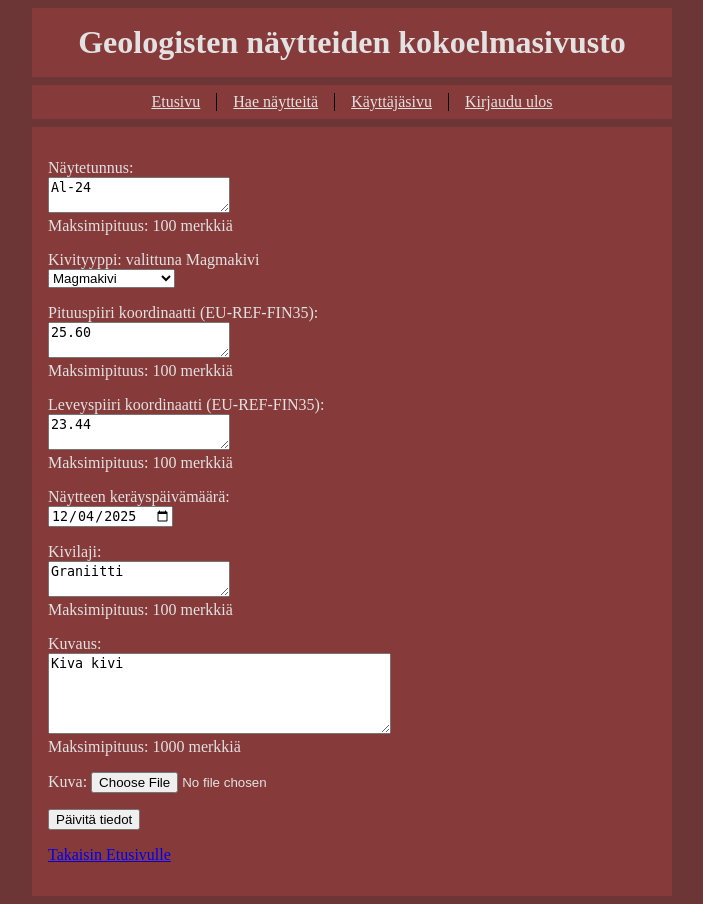
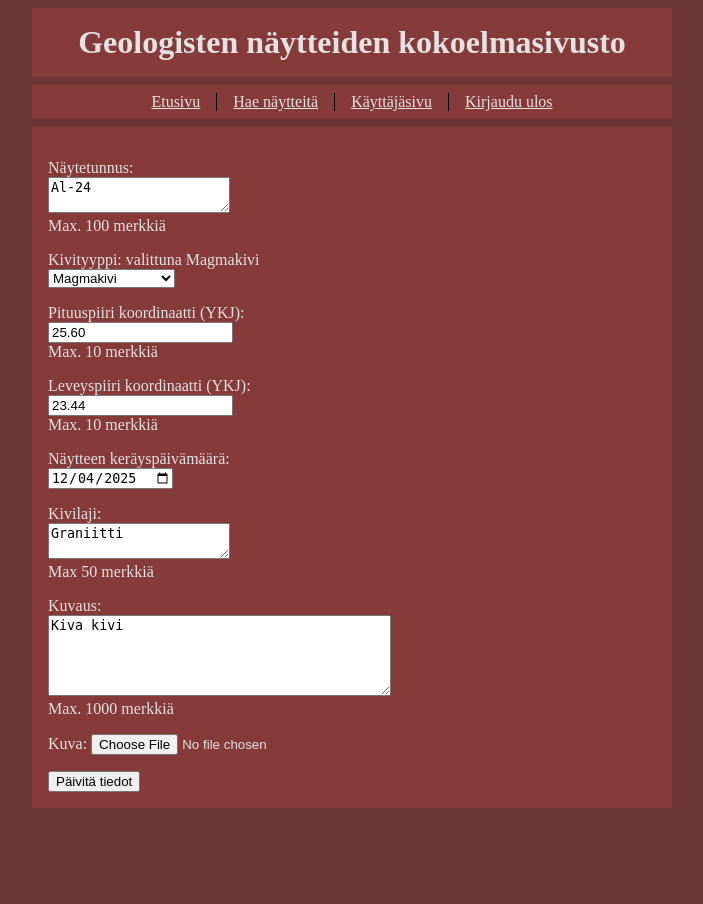
Before and after one commit to 2t5xbtcpxk-hash/Geologisten-kivinaytteiden-keskustelupalsta, a Flask app: page /edit_thread/1 in a window 1280 px wide. Shown: the whole page, without its empty margins (288-991 px from the left). After the commit the page ends 808 px from the top, so only its background shows below. Run offline with Flask 3, Linux system fonts and the light colour scheme; a user stored in the database is signed in; data comes from the database, SQL or seed files in the repository; both versions use the stored data as it was after the commit.

Commit message:
Cosmetic updates, and changes to filling fields.

```diff
--- a/app.py
+++ b/app.py
@@ -8,6 +8,7 @@ import sqlite3
 import db, users, forum
 import markupsafe
 import math
+from datetime import date, datetime
 
 # Connect to database
 con = sqlite3.connect("database.db")
@@ -24,6 +25,7 @@ def index(page=1):
     page_size = 10
     page_count = math.ceil(thread_count / page_size)
     page_count = max(page_count, 1)
+    current_date = current_date=date.today().isoformat()
 
     if page < 1:
         return redirect("/1")
@@ -37,7 +39,7 @@ def index(page=1):
         user_id = session["user_id"]
         return render_template("main.html", threads = forum.get_threads(page, page_size),
                                user = forum.get_user(user_id),
-                               page=page, page_count=page_count)
+                               page=page, page_count=page_count, current_date=current_date)
 
 @app.route("/login", methods=["GET", "POST"])
 def login():
@@ -90,6 +92,12 @@ def create():
         session["filled"] = {"username": username}
         return redirect("/register")
 
+    if len(password1) < 5 or len(password1) > 15 or len(password2) < 5 or len(password2) > 15:
+        flash("VIRHE: Salasana on väärän mittainen")
+
+    if len(username) > 16 or len(username) < 3:
+        flash("VIRHE: Käyttäjänimi on liian pitkä tai liian lyhyt")
+
     session.pop("filled", default=None)
     flash("Tunnuksen luominen onnistui, kirjaudu nyt sisään.")
     return redirect("/login")
@@ -123,13 +131,13 @@ def new_thread():
     if not title or len(title) > 100:
         abort(403)
 
-    if not rock or len(rock) > 100:
+    if not rock or len(rock) > 50:
         abort(403)
 
-    if not latitude or len(latitude) > 50:
+    if not latitude or len(latitude) > 10:
         abort(403)
 
-    if not longitude or len(longitude) > 50:
+    if not longitude or len(longitude) > 10:
         abort(403)
 
     if not rock_type:
--- a/static/main.css
+++ b/static/main.css
@@ -57,8 +57,14 @@ nav li:not(:last-of-type) {
   text-align: center;
 }
 
-.message, .thread {
-  border: 2px solid black;
+.thread {
+  border: 2px solid grey;
+  margin: 1em;
+  padding: 0.2em 0.5em;
+}
+
+.message {
+  border: 2px solid rgba(128, 128, 128, 0.3);
   margin: 1em;
   padding: 0.2em 0.5em;
 }
--- a/templates/edit.html
+++ b/templates/edit.html
@@ -7,7 +7,8 @@
 <form action="/edit/{{ message.id }}" method="post">
   <p>
     Viesti:<br />
-    <textarea name="content" rows="5" cols="40" maxlength="1000" required>{{ message.content }}</textarea>
+    <textarea name="content" rows="5" cols="40" maxlength="1000" required>{{ message.content }}</textarea>  <br />
+    Max. 1000 merkkiä
   </p>
   <input type="hidden" name="csrf_token" value="{{ session.csrf_token }}" />
   <input type="submit" value="Päivitä kommentti" />
--- a/templates/edit_thread.html
+++ b/templates/edit_thread.html
@@ -8,7 +8,7 @@
   <p>
     Näytetunnus: <br />
     <textarea name="title" maxlength="100" required>{{ thread.title }}</textarea> <br />
-    Maksimipituus: 100 merkkiä
+    Max. 100 merkkiä
   </p>
   <p>
     Kivityyppi: valittuna {{ thread.rocktype }} <br />
@@ -19,38 +19,35 @@
     </select>
   </p>
   <p>
-    Pituuspiiri koordinaatti (EU-REF-FIN35): <br />
-    <textarea name="longitude" maxlength="100" required>{{ thread.longitude }}</textarea> <br />
-    Maksimipituus: 100 merkkiä
+    Pituuspiiri koordinaatti (YKJ): <br />
+    <input type="number" step=".02" name="longitude" maxlength="10" required value="{{ thread.longitude }}"></input> <br />
+    Max. 10 merkkiä
   </p>
   <p>
-    Leveyspiiri koordinaatti (EU-REF-FIN35): <br />
-    <textarea name="latitude" maxlength="100" required>{{ thread.latitude }}</textarea> <br />
-    Maksimipituus: 100 merkkiä
+    Leveyspiiri koordinaatti (YKJ): <br />
+    <input type="number" step=".02" name="latitude" maxlength="10" value="{{ thread.latitude }}" required></input> <br />
+    Max. 10 merkkiä
   </p>
   <p>
     Näytteen keräyspäivämäärä: <br />
-    <input type="date" name="collection_date" value = "{{thread.collection_date}}"required />
+    <input type="date" name="collection_date" value = "{{thread.collection_date}}" max = "{{ current_date }}" required />
   </p>
   <p>
     Kivilaji: <br />
-    <textarea name="rock" maxlength="100" required>{{ thread.rock }}</textarea> <br />
-    Maksimipituus: 100 merkkiä
+    <textarea name="rock" maxlength="50" required>{{ thread.rock }}</textarea> <br />
+    Max 50 merkkiä
   </p>
   <p>
     Kuvaus: <br />
     <textarea name="comment" rows="5" cols="40" maxlength="1000" required>{{ thread.comment }}</textarea> <br />
-    Maksimipituus: 1000 merkkiä
+    Max. 1000 merkkiä
   </p>
   <p>
-    Kuva: <input type="file" name="image" accept=".jpg" />
+    Kuva: <input type="file" name="image" accept=".jpg" required/>
   </p>
   <input type="hidden" name="csrf_token" value='{{ session.csrf_token }}' />
   <input type="submit" value="Päivitä tiedot" />
 </form>
 
-<p>
-  <a href="/">Takaisin Etusivulle</a>
-</p>
 
 {% endblock %}
--- a/templates/thread.html
+++ b/templates/thread.html
@@ -34,7 +34,6 @@
         <a style="color:rgb(226, 226, 226)" href="/remove/{{ message.id }}">Poista</a>
       </p>
     {% endif %}
-    <hr />
   </div>
 {% endfor %}
 
@@ -45,13 +44,13 @@
     <form action="/new_message" method="post">
       <p>
         Kommentti:<br />
-        <textarea name="content" rows="5" cols="40" maxlength="1000" required></textarea>
+        <textarea name="content" rows="5" cols="40" maxlength="1000" required></textarea>  <br />
+        Max. 1000 merkkiä
       </p>
       <input type="hidden" name="thread_id" value="{{ thread.id }}" />
       <input type="hidden" name="csrf_token" value="{{ session.csrf_token }}" />
       <input type="submit" value="Lähetä" />
     </form>
-    <hr />
   </div>
 {% endif %}
 
--- a/templates/user.html
+++ b/templates/user.html
@@ -28,7 +28,7 @@
         <a style="color:rgb(226, 226, 226)" href="/edit_thread/{{ thread.thread_id }}">Muokkaa</a> |
         <a style="color:rgb(226, 226, 226)" href="/remove_thread/{{ thread.thread_id }}">Poista</a>
       </p>
-      <hr />
+      <br />
     </div>
 
   {% endfor %}
```
Also changed, not shown: templates/main.html (+19 -20 lines), templates/register.html (+9 -6 lines), database.db.
